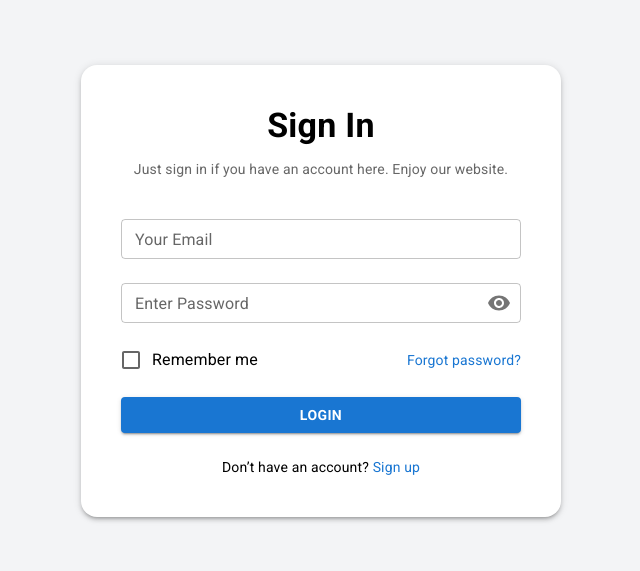
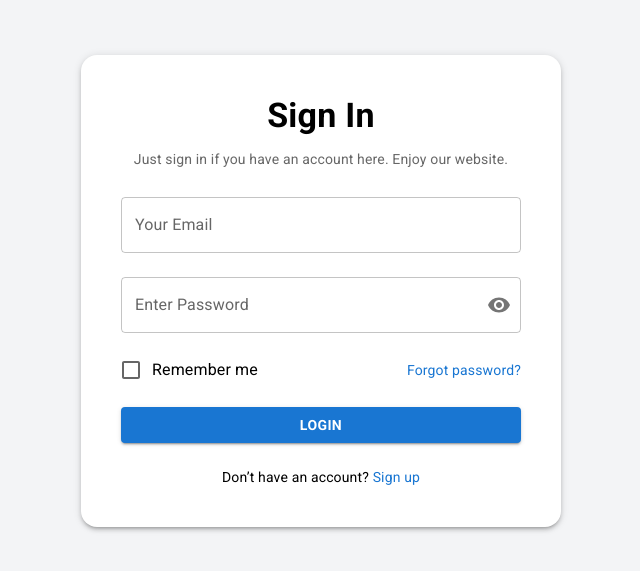
Before and after one commit to elsasalsa/todo-app, a Next.js app: page /login in a window 1280 px wide. Shown: the part 109-680 px from the top of the page, without its empty margins (319-959 px from the left). Built offline with nearby package versions, Linux system fonts and the light colour scheme; some icons are missing.

Commit message:
update form login page

```diff
--- a/src/app/login/page.tsx
+++ b/src/app/login/page.tsx
@@ -102,12 +102,11 @@ export default function LoginPage() {
           <Typography variant="h4" align="center" fontWeight={700} gutterBottom>
             Sign In
           </Typography>
-          <Typography variant="body2" align="center" mb={3} color="text.secondary">
+          <Typography variant="body2" align="center" mb={1.5} color="text.secondary">
             Just sign in if you have an account here. Enjoy our website.
           </Typography>
 
           <TextField
-            size="small"
             label="Your Email"
             type="email"
             value={email}
@@ -124,7 +123,6 @@ export default function LoginPage() {
           />
 
           <TextField
-            size="small"
             label="Enter Password"
             type={showPassword ? 'text' : 'password'}
             value={password}
```
